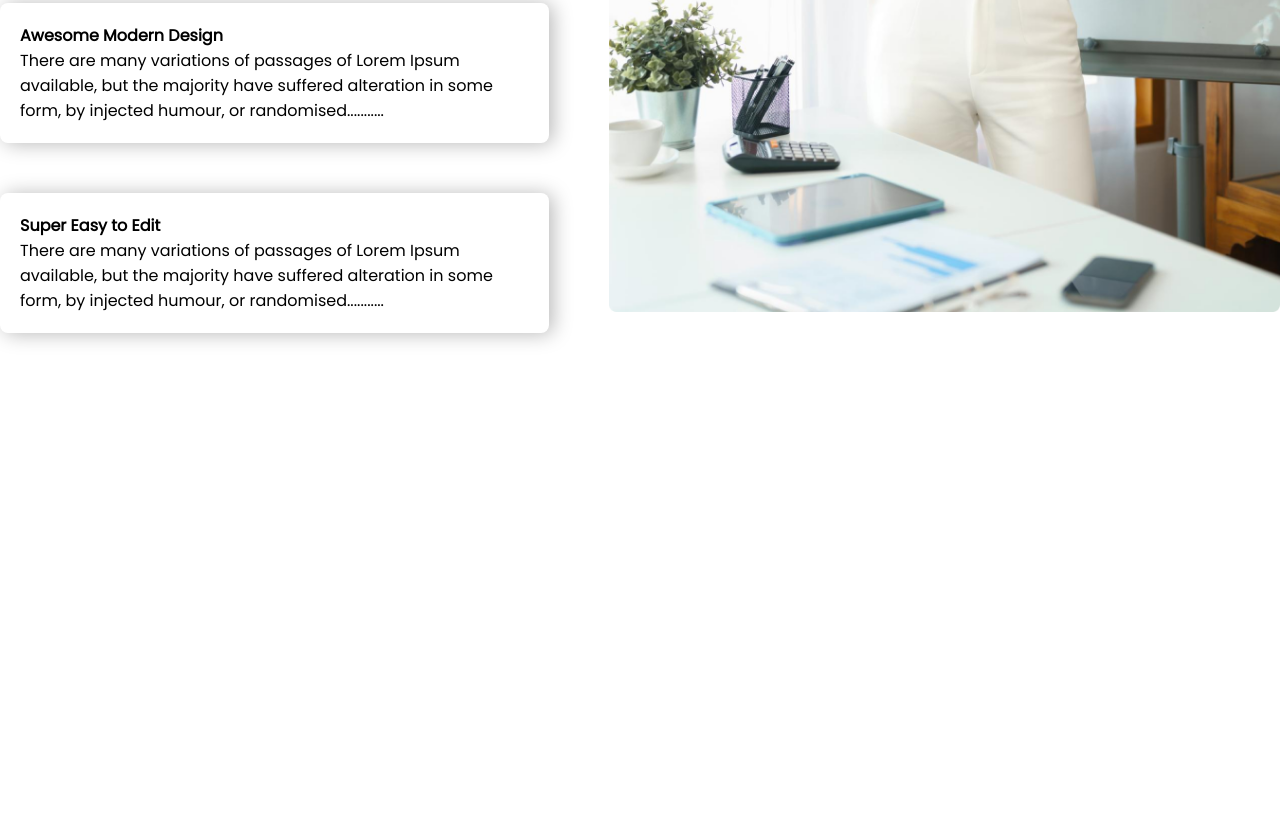
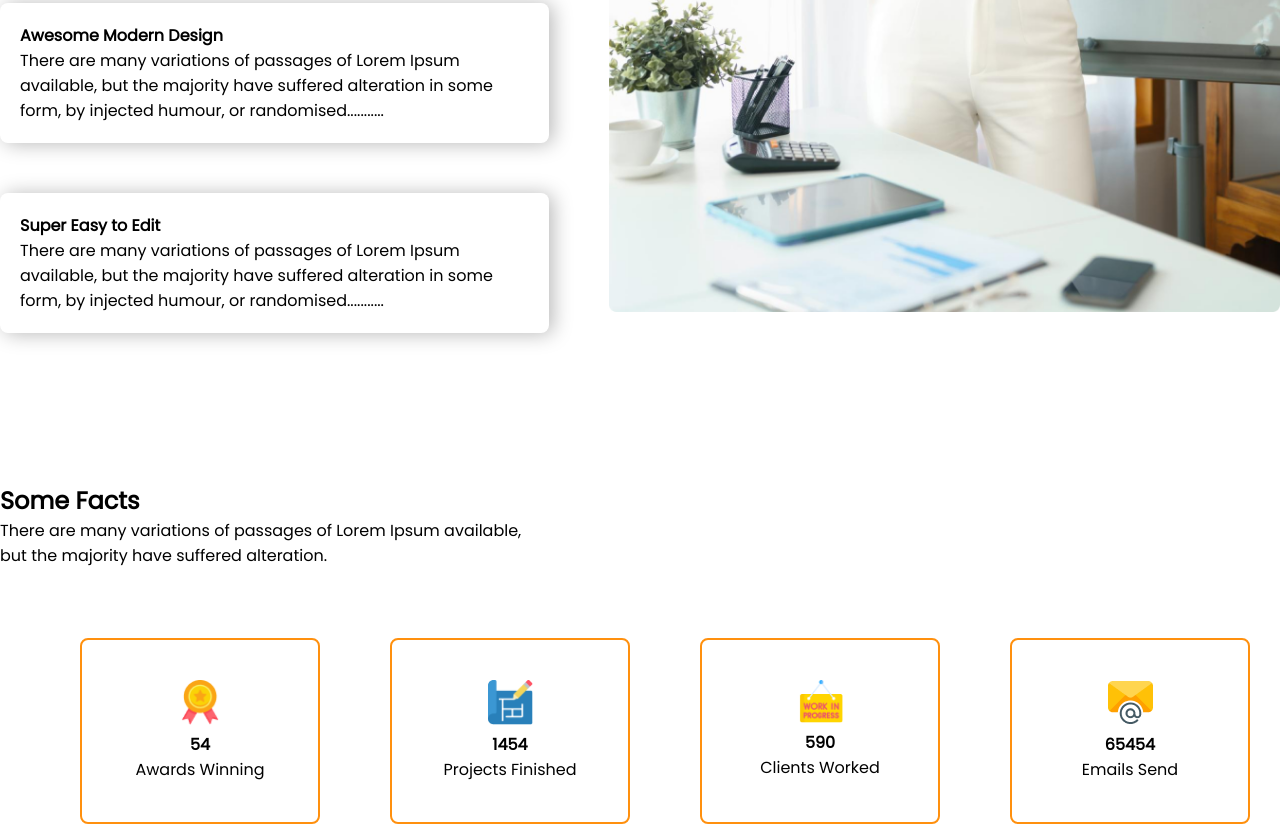
Before and after one commit to AfsanaAbsar/G3-architects, a plain HTML site: page index.html in a window 1280 px wide. Shown: the part 2639-3463 px from the top of the page. Before the commit the page ends 3072 px from the top, so only its background shows below. Drawn offline with Linux system fonts and the light colour scheme.

Commit message:
facts section done

```diff
--- a/css/style.css
+++ b/css/style.css
@@ -129,6 +129,31 @@ nav {
 }
 
 
+.facts {
+    padding-top: 50px;
+}
+
+.facts-content {
+    display: grid;
+    grid-template-columns: repeat(4, 1fr);
+    gap: 40px;
+    padding-top: 70px;
+    margin-left: 80px;
+}
+
+.facts-content div {
+    border: 2px solid #FF900E;
+    border-radius: 8px;
+    width: 240px;
+    text-align: center;
+    padding: 40px;
+}
+
+.icon {
+    width: 45px;
+}
+
+
 
 
 
--- a/index.html
+++ b/index.html
@@ -127,6 +127,39 @@
         </div>
     </section>
 
+
+    <section class="facts">
+        <div class="container">
+            <div class="facts-title">
+                <h1>Some Facts</h1>
+                <p>There are many variations of passages of Lorem Ipsum available, <br> but the majority have suffered
+                    alteration.</p>
+            </div>
+            <div class="facts-content">
+                <div>
+                    <img class="icon" src="images/icons/ribon.png" alt="">
+                    <h4>54</h4>
+                    <p>Awards Winning</p>
+                </div>
+                <div>
+                    <img class="icon" src="images/icons/projects.png" alt="">
+                    <h4>1454</h4>
+                    <p>Projects Finished</p>
+                </div>
+                <div>
+                    <img class="icon" src="images/icons/customers.png" alt="">
+                    <h4>590</h4>
+                    <p>Clients Worked</p>
+                </div>
+                <div>
+                    <img class="icon" src="images/icons/email.png" alt="">
+                    <h4>65454</h4>
+                    <p>Emails Send</p>
+                </div>
+            </div>
+        </div>
+    </section>
+
 </body>
 
 </html>
```
